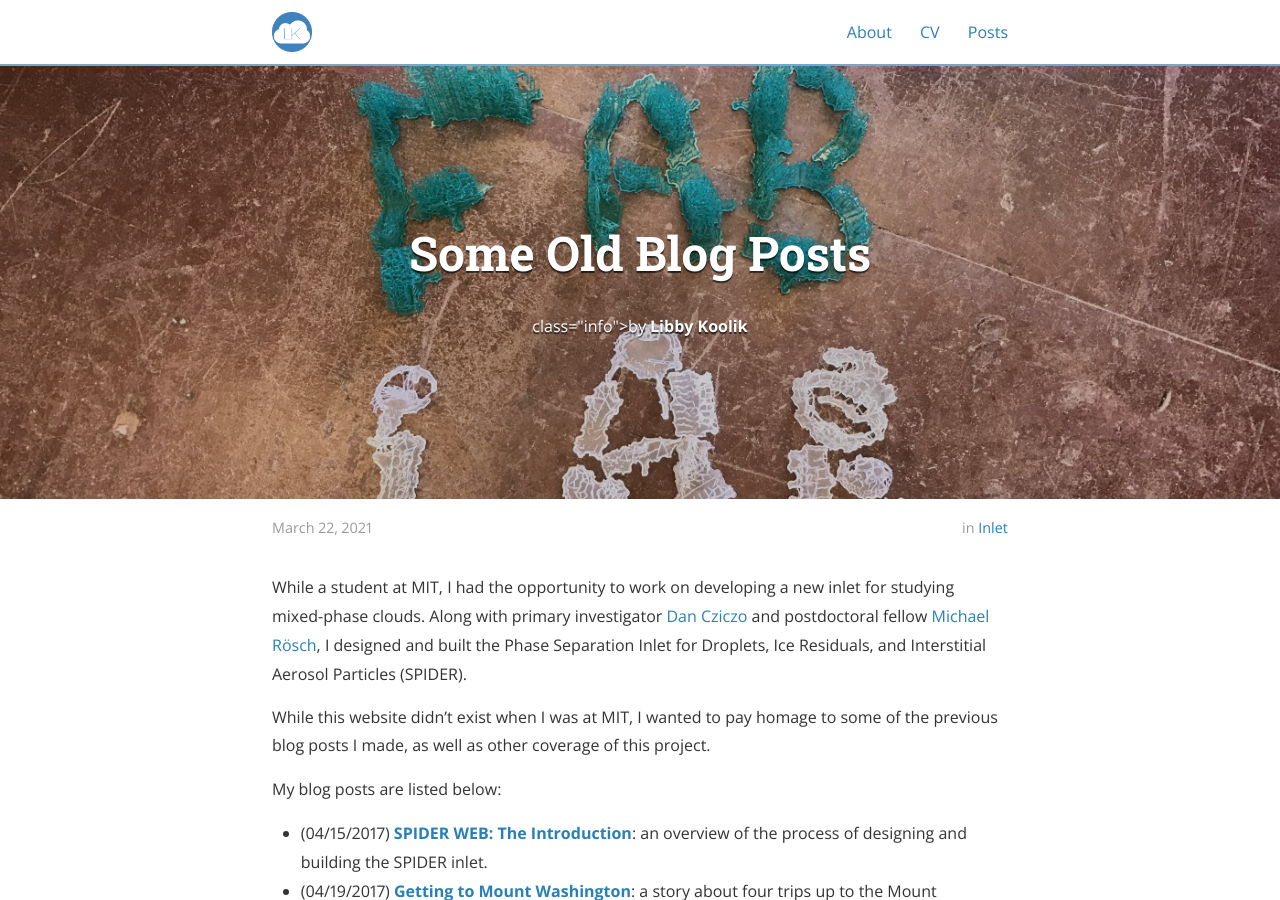
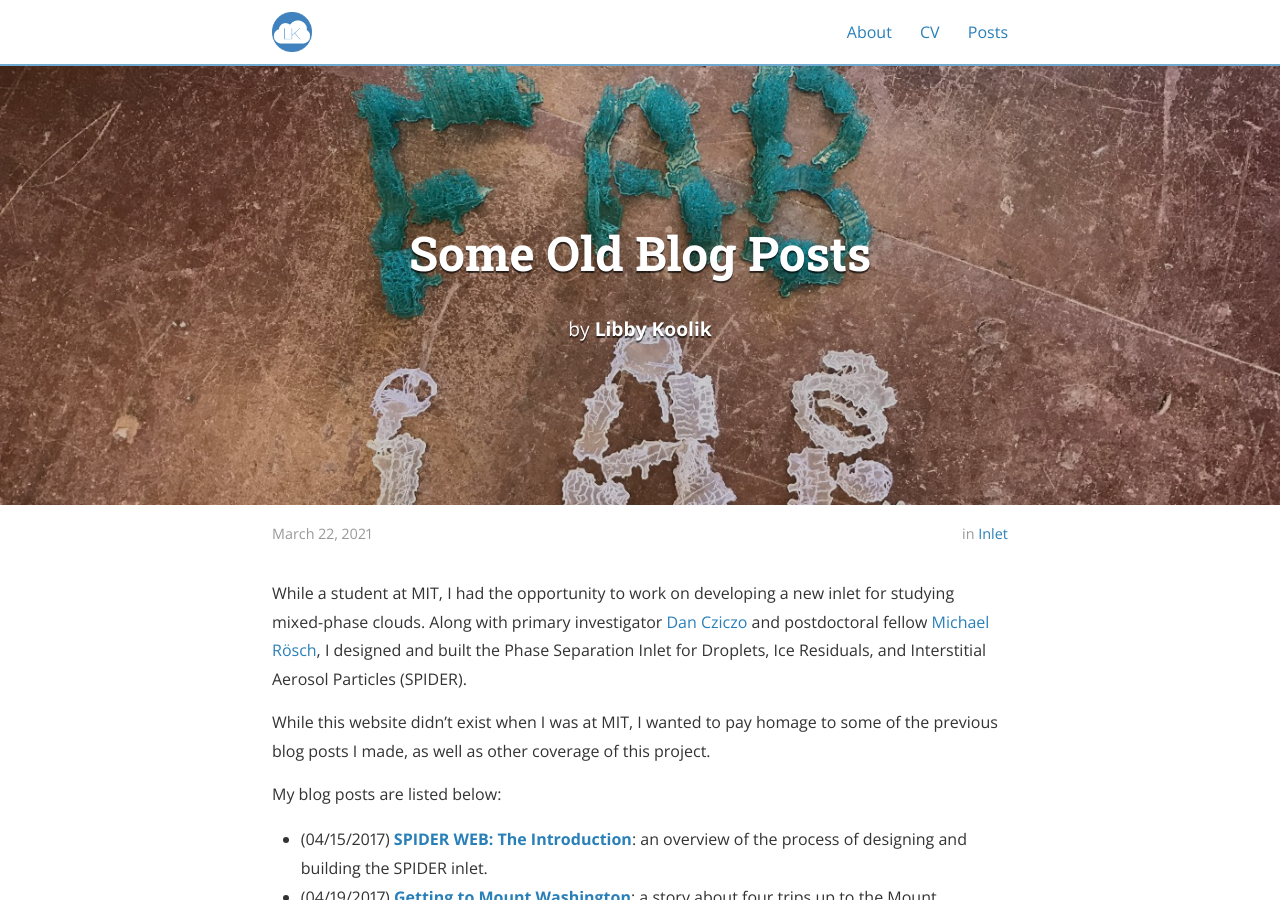
Before and after one commit to lkoolik/lkoolik.github.io, a Jekyll site: the page built from _posts/2022-03-22-some-old-blog-posts.md, in a window 1280 px wide and 900 px high. Built offline with Jekyll 4.4.1, drawn with Linux system fonts in a browser that asks for light colours; nearby versions of some CDN libraries.

Commit message:
Update post.html

```diff
--- a/_layouts/post.html
+++ b/_layouts/post.html
@@ -7,7 +7,7 @@
   <div class="scrim {% if page.cover %}has-cover{% endif %}">
     <header class="post-header">
       <h1 class="title">{{ page.title }}</h1>
-      <p> class="info">by <strong>{{ page.author }}</strong></p>
+      <p class="info">by <strong>{{ page.author }}</strong></p>
     </header>
   </div>
 </div>
```
